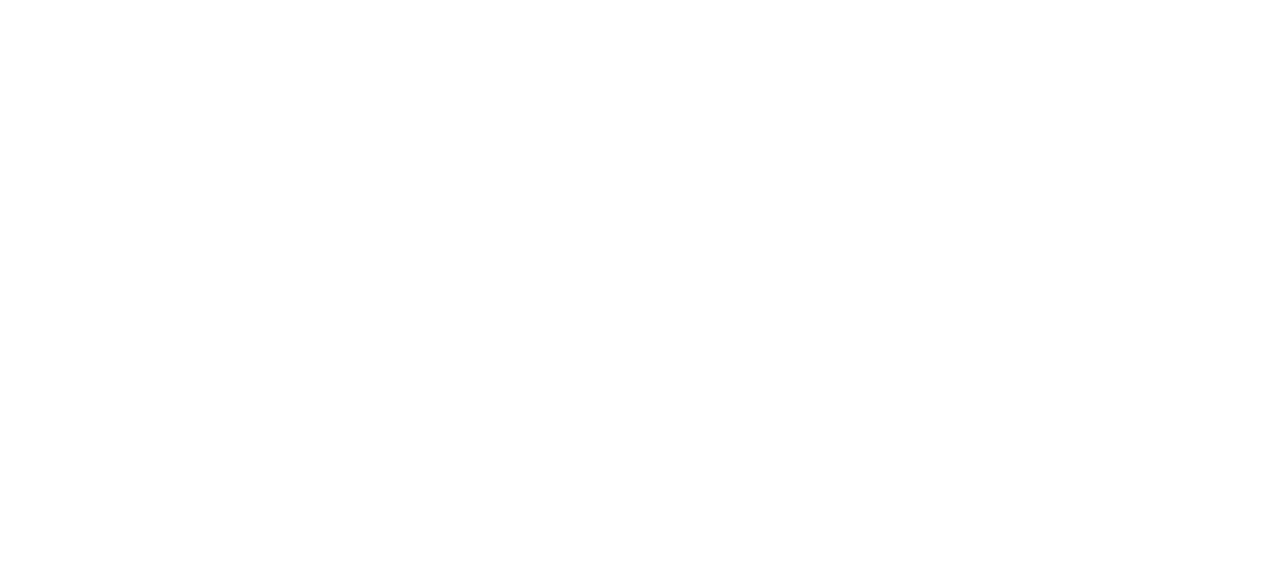
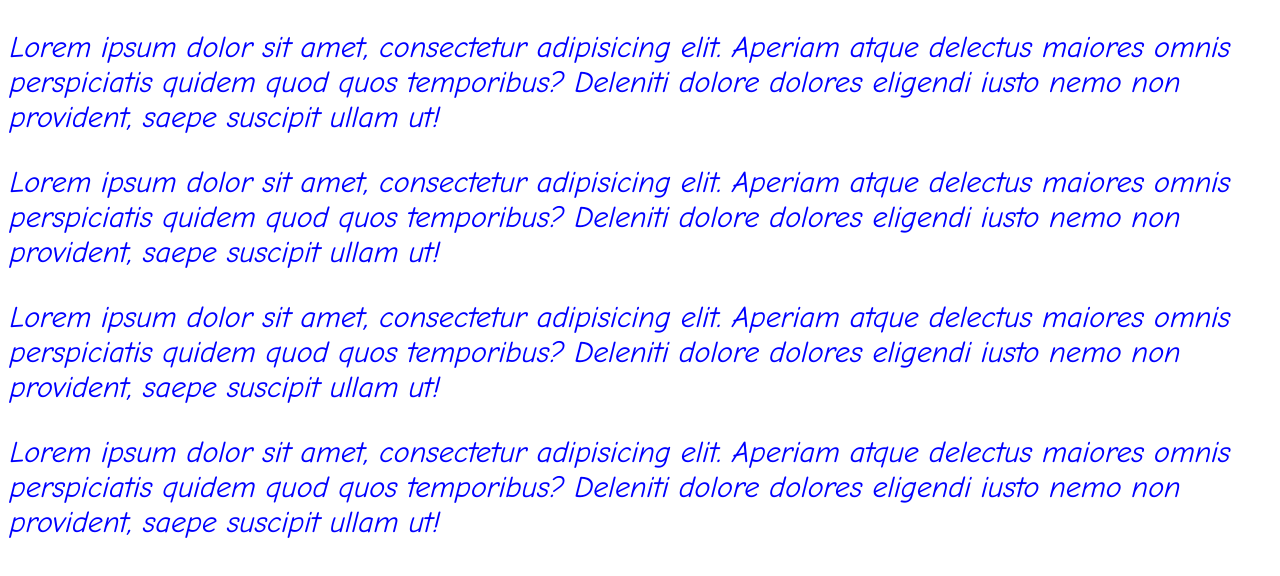
Before and after one commit to liseversmissenpxl/h4-basis-css, a plain HTML site: page index.html in a window 1280 px wide. Drawn offline with Linux system fonts and the light colour scheme.

Commit message:
git commit -m

```diff
--- a/index.html
+++ b/index.html
@@ -6,6 +6,9 @@
     <link rel="stylesheet" href="style.css">
 </head>
 <body>
-
+<p>Lorem ipsum dolor sit amet, consectetur adipisicing elit. Aperiam atque delectus maiores omnis perspiciatis quidem quod quos temporibus? Deleniti dolore dolores eligendi iusto nemo non provident, saepe suscipit ullam ut!
+<p>Lorem ipsum dolor sit amet, consectetur adipisicing elit. Aperiam atque delectus maiores omnis perspiciatis quidem quod quos temporibus? Deleniti dolore dolores eligendi iusto nemo non provident, saepe suscipit ullam ut!</p>
+<p>Lorem ipsum dolor sit amet, consectetur adipisicing elit. Aperiam atque delectus maiores omnis perspiciatis quidem quod quos temporibus? Deleniti dolore dolores eligendi iusto nemo non provident, saepe suscipit ullam ut!</p>
+<p>Lorem ipsum dolor sit amet, consectetur adipisicing elit. Aperiam atque delectus maiores omnis perspiciatis quidem quod quos temporibus? Deleniti dolore dolores eligendi iusto nemo non provident, saepe suscipit ullam ut!</p>
 </body>
 </html>
--- a/style.css
+++ b/style.css
@@ -0,0 +1,6 @@
+p {
+    color: blue;
+    font-family: "Comic Sans MS";
+    font-style: italic;
+    font-size: 30px;
+}
```
